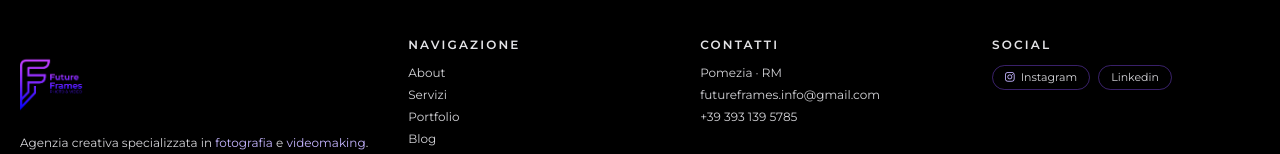
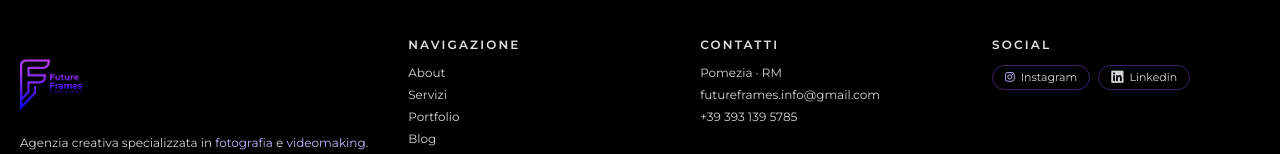
Before and after one commit to alelodato/future-frames-next, a Next.js app: page / in a window 1280 px wide. Shown: the part 5833-5987 px from the top of the page. Built offline with nearby package versions, Linux system fonts and the light colour scheme.

Commit message:
aggiunto icona linkedin nel footer

```diff
--- a/src/components/Footer.jsx
+++ b/src/components/Footer.jsx
@@ -67,6 +67,7 @@ export default function Footer() {
                 </a>
                 <a href="#"
                   className="inline-flex items-center gap-1.5 rounded-full border border-violet-500/40 px-3 py-1 hover:bg-violet-500/10 text-[11px] transition">
+                  <i className="fa-brands fa-linkedin text-sm" />
                   Linkedin
                 </a>
               </div>
```
